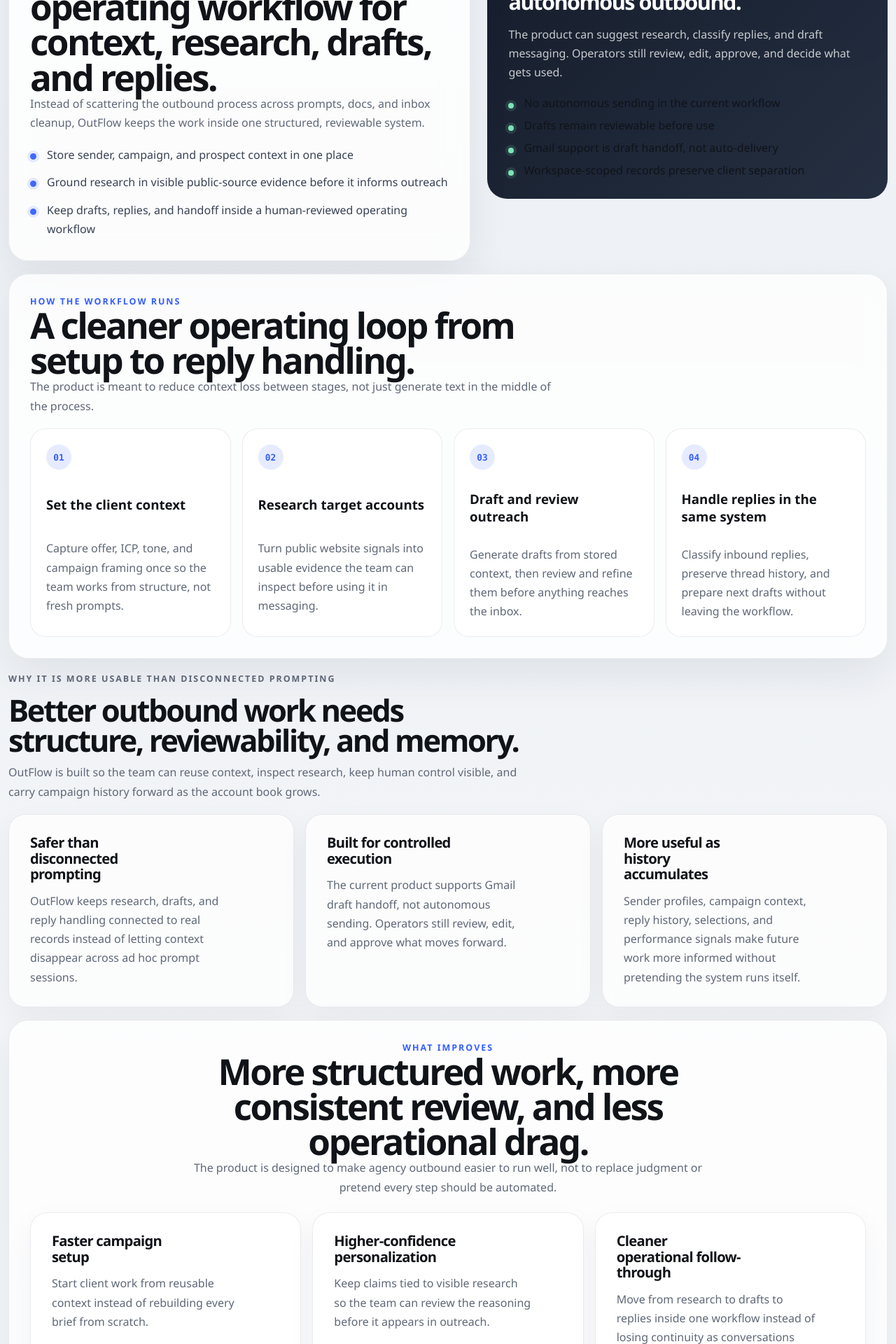
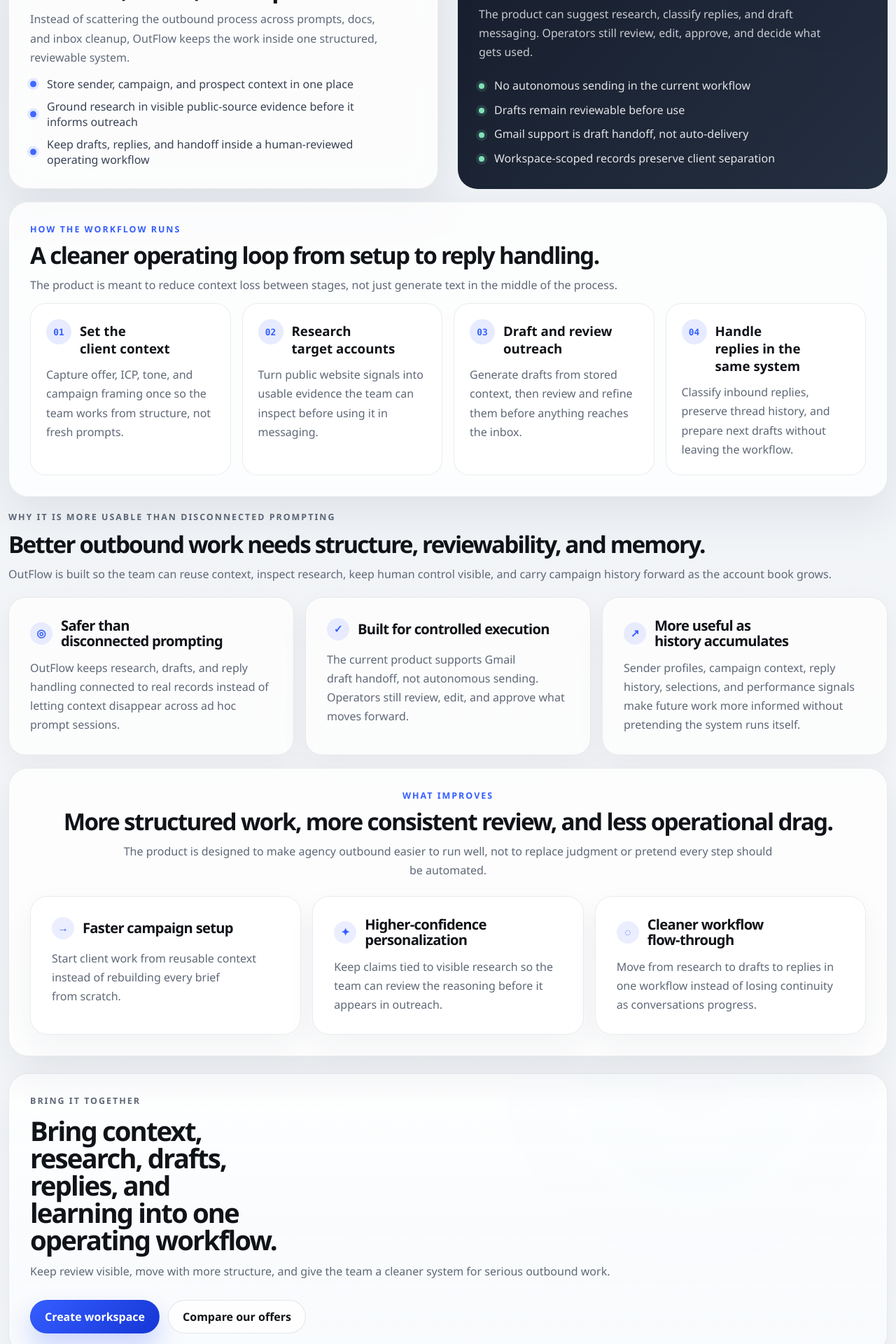
Before and after one commit to tcr430/CEG, a Next.js app in the folder apps/web/: page / in a window 1280 px wide. Shown: the part 1540-3460 px from the top of the page at 70% size. Built offline with nearby package versions, Linux system fonts and the light colour scheme; no server answers.

Commit message:
update landing page

```diff
--- a/apps/web/app/globals.css
+++ b/apps/web/app/globals.css
@@ -3317,12 +3317,14 @@
   line-height: 0.98;
   letter-spacing: -0.055em;
   color: #101318;
+  text-wrap: balance;
 }
 
 .publicSectionIntro p {
   margin: 0;
   color: #5f6877;
   line-height: 1.72;
+  text-wrap: pretty;
 }
 
 .publicSectionIntroCompact {
@@ -3351,7 +3353,7 @@
 
 .publicProblemIntro p:last-child {
   max-width: 62rem;
-  margin-top: 4px;
+  margin-top: 8px;
 }
 
 .publicProblemGrid,
@@ -3380,19 +3382,21 @@
 .publicProofCard h3,
 .publicOutcomeCard h3 {
   margin: 0;
-  max-width: 16ch;
+  max-width: none;
   font-size: 1.26rem;
   line-height: 1.12;
   letter-spacing: -0.035em;
+  text-wrap: balance;
 }
 
 .publicProblemCard p,
 .publicProofCard p,
 .publicOutcomeCard p {
   margin: 0;
-  max-width: 31ch;
+  max-width: none;
   color: #5f6877;
   line-height: 1.7;
+  text-wrap: pretty;
 }
 
 .publicWorkflowGrid {
@@ -3407,7 +3411,20 @@
 
 .publicWorkflowCard {
   display: grid;
-  gap: 10px;
+  gap: 12px;
+  align-content: start;
+}
+
+.publicWorkflowCardHeader {
+  display: flex;
+  align-items: flex-start;
+  gap: 12px;
+}
+
+.publicWorkflowCardHeader h3 {
+  margin: 4px 0 0;
+  flex: 1;
+  text-wrap: balance;
 }
 
 .publicWorkflowIndex {
@@ -3430,7 +3447,13 @@
 }
 
 .publicSolutionSplit {
+  grid-template-columns: repeat(2, minmax(0, 1fr));
+  gap: 28px;
   align-items: start;
+}
+
+.publicSolutionSplit > * {
+  min-height: 100%;
 }
 
 .publicNoteStack,
@@ -3442,6 +3465,8 @@
 }
 
 .publicTrustPanel {
+  display: grid;
+  gap: 12px;
   background:
     linear-gradient(135deg, rgba(17, 24, 39, 0.98), rgba(32, 43, 61, 0.98)),
     radial-gradient(circle at 85% 18%, rgba(53, 93, 255, 0.36), transparent 34%);
@@ -3454,6 +3479,72 @@
 
 .publicTrustPanel p {
   color: rgba(255, 255, 255, 0.76);
+}
+
+.publicSolutionPanel .marketingSectionHeader,
+.publicWorkflowPanel .marketingSectionHeader {
+  max-width: none;
+  display: contents;
+}
+
+.publicOutcomePanel .marketingSectionHeader {
+  display: grid;
+  gap: 12px;
+  justify-items: center;
+  max-width: none;
+}
+
+.publicSolutionPanel .marketingSectionHeader h2,
+.publicTrustPanel h2,
+.publicWorkflowPanel .marketingSectionHeader h2,
+.publicMemoryIntro h2,
+.publicOutcomePanel .marketingSectionHeader h2 {
+  font-size: clamp(1.85rem, 2.6vw, 2.7rem);
+  line-height: 1.02;
+}
+
+.publicSolutionPanel .marketingSectionHeader h2,
+.publicTrustPanel h2,
+.publicWorkflowPanel .marketingSectionHeader h2 {
+  max-width: none;
+  text-wrap: balance;
+}
+
+.publicSolutionPanel .marketingSectionHeader {
+  display: contents;
+}
+
+.publicSolutionPanel .marketingSectionCopy,
+.publicWorkflowPanel .marketingSectionCopy,
+.publicOutcomePanel .marketingSectionCopy {
+  max-width: 60rem;
+}
+
+.publicSolutionPanel {
+  display: grid;
+  gap: 12px;
+}
+
+.publicWorkflowPanel {
+  display: grid;
+  gap: 12px;
+}
+
+.publicSolutionPanel .marketingSectionCopy p,
+.publicWorkflowPanel .marketingSectionCopy p,
+.publicMemoryIntro p,
+.publicOutcomePanel .marketingSectionCopy p {
+  text-wrap: pretty;
+}
+
+.publicSolutionPanel .marketingSectionCopy p {
+  max-width: 42rem;
+}
+
+.publicTrustPanel > p:not(.marketingEyebrow) {
+  margin-top: 2px;
+  max-width: 33rem;
+  text-wrap: pretty;
 }
 
 .publicTrustChecklist,
@@ -3478,16 +3569,21 @@
 .pricingPrincipleList li::before {
   content: "";
   position: absolute;
-  top: 11px;
+  top: 50%;
   left: 0;
   width: 8px;
   height: 8px;
   border-radius: 999px;
+  transform: translateY(-50%);
 }
 
 .publicTrustChecklist li::before {
   background: #7ee2b8;
   box-shadow: 0 0 0 4px rgba(126, 226, 184, 0.14);
+}
+
+.publicTrustChecklist li {
+  color: rgba(255, 255, 255, 0.88);
 }
 
 .publicValueChecklist {
@@ -3495,26 +3591,28 @@
   padding: 0;
   list-style: none;
   display: grid;
-  gap: 12px;
+  gap: 10px;
 }
 
 .publicValueChecklist li {
   position: relative;
   padding-left: 24px;
   color: #384253;
-  line-height: 1.72;
+  line-height: normal;
+  text-wrap: pretty;
 }
 
 .publicValueChecklist li::before {
   content: "";
   position: absolute;
-  top: 11px;
+  top: 50%;
   left: 0;
   width: 9px;
   height: 9px;
   border-radius: 999px;
   background: rgba(53, 93, 255, 0.94);
   box-shadow: 0 0 0 4px rgba(53, 93, 255, 0.12);
+  transform: translateY(-50%);
 }
 
 .publicSignupChecklist li::before,
@@ -3726,6 +3824,41 @@
   gap: 22px;
 }
 
+.publicMemoryIntro {
+  width: min(1180px, 100%);
+}
+
+.publicMemoryIntro h2 {
+  max-width: none;
+  white-space: nowrap;
+}
+
+.publicCardTitleRow {
+  display: flex;
+  align-items: center;
+  gap: 12px;
+}
+
+.publicCardIcon {
+  display: inline-flex;
+  align-items: center;
+  justify-content: center;
+  width: 32px;
+  height: 32px;
+  border-radius: 999px;
+  flex-shrink: 0;
+  background: rgba(53, 93, 255, 0.1);
+  color: #355dff;
+  font-size: 0.95rem;
+  font-weight: 800;
+  line-height: 1;
+}
+
+.publicProofCard .publicCardIcon,
+.publicOutcomeCard .publicCardIcon {
+  margin-top: 1px;
+}
+
 @media (max-width: 1280px) {
   .publicHeroGrid,
   .publicHeroGridWide {
@@ -3883,15 +4016,15 @@
 .publicFooter,
 .publicInfoHero,
 .publicInfoPanel {
-  width: min(1180px, 100%);
+  width: min(1380px, 100%);
   margin: 0 auto;
 }
 
 .publicPreFooterBand {
   display: grid;
-  grid-template-columns: minmax(0, 1fr) auto;
-  gap: 18px;
-  align-items: center;
+  grid-template-columns: minmax(0, 1fr);
+  gap: 22px;
+  align-items: start;
   padding: 28px 30px;
   border: 1px solid rgba(17, 24, 39, 0.08);
   border-radius: 28px;
@@ -3903,26 +4036,30 @@
 
 .publicPreFooterCopy {
   display: grid;
-  gap: 10px;
+  gap: 12px;
+  width: min(1080px, 100%);
 }
 
 .publicPreFooterCopy h2 {
   margin: 0;
-  max-width: 12ch;
-  font-size: clamp(1.95rem, 3.2vw, 3rem);
-  line-height: 1;
+  max-width: 17ch;
+  font-size: clamp(2rem, 3vw, 3rem);
+  line-height: 1.02;
   letter-spacing: -0.05em;
+  text-wrap: balance;
 }
 
 .publicPreFooterCopy p {
   margin: 0;
-  max-width: 44rem;
+  max-width: 56rem;
   color: #5f6877;
   line-height: 1.7;
+  text-wrap: pretty;
 }
 
 .publicPreFooterActions {
-  justify-content: flex-end;
+  justify-content: flex-start;
+  margin-top: 4px;
 }
 
 .publicFooter {
--- a/apps/web/app/page.tsx
+++ b/apps/web/app/page.tsx
@@ -31,33 +31,54 @@
 
 const workflowStages = [
   {
+    key: "set-context",
     label: "Set the client context",
     note: "Capture offer, ICP, tone, and campaign framing once so the team works from structure, not fresh prompts.",
   },
   {
+    key: "research-accounts",
     label: "Research target accounts",
     note: "Turn public website signals into usable evidence the team can inspect before using it in messaging.",
   },
   {
+    key: "draft-review",
     label: "Draft and review outreach",
+    displayLabel: (
+      <>
+        Draft and review
+        <br />
+        outreach
+      </>
+    ),
     note: "Generate drafts from stored context, then review and refine them before anything reaches the inbox.",
   },
   {
+    key: "handle-replies",
     label: "Handle replies in the same system",
+    displayLabel: (
+      <>
+        Handle replies in the
+        <br />
+        same system
+      </>
+    ),
     note: "Classify inbound replies, preserve thread history, and prepare next drafts without leaving the workflow.",
   },
 ];
 
 const proofPillars = [
   {
+    icon: "◎",
     title: "Safer than disconnected prompting",
     body: "OutFlow keeps research, drafts, and reply handling connected to real records instead of letting context disappear across ad hoc prompt sessions.",
   },
   {
+    icon: "✓",
     title: "Built for controlled execution",
     body: "The current product supports Gmail draft handoff, not autonomous sending. Operators still review, edit, and approve what moves forward.",
   },
   {
+    icon: "↗",
     title: "More useful as history accumulates",
     body: "Sender profiles, campaign context, reply history, selections, and performance signals make future work more informed without pretending the system runs itself.",
   },
@@ -65,16 +86,19 @@
 
 const businessOutcomes = [
   {
+    icon: "→",
     title: "Faster campaign setup",
     body: "Start client work from reusable context instead of rebuilding every brief from scratch.",
   },
   {
+    icon: "✦",
     title: "Higher-confidence personalization",
     body: "Keep claims tied to visible research so the team can review the reasoning before it appears in outreach.",
   },
   {
-    title: "Cleaner operational follow-through",
-    body: "Move from research to drafts to replies inside one workflow instead of losing continuity as conversations progress.",
+    icon: "◌",
+    title: "Cleaner workflow flow-through",
+    body: "Move from research to drafts to replies in one workflow instead of losing continuity as conversations progress.",
   },
 ];
 
@@ -224,7 +248,7 @@
 
       <section className="publicSection" id="workflow">
         <div className="publicSplitGrid publicSolutionSplit">
-          <div className="publicPanel">
+          <div className="publicPanel publicSolutionPanel">
             <MarketingSectionHeader
               eyebrow="What OutFlow does"
               title="Give the team one operating workflow for context, research, drafts, and replies."
@@ -262,7 +286,7 @@
       </section>
 
       <section className="publicSection">
-        <div className="publicPanel">
+        <div className="publicPanel publicWorkflowPanel">
           <MarketingSectionHeader
             eyebrow="How the workflow runs"
             title="A cleaner operating loop from setup to reply handling."
@@ -275,11 +299,13 @@
           />
           <div className="publicWorkflowGrid publicWorkflowGridWide">
             {workflowStages.map((stage, index) => (
-              <article key={stage.label} className="publicWorkflowCard">
-                <span className="publicWorkflowIndex">
-                  {String(index + 1).padStart(2, "0")}
-                </span>
-                <h3>{stage.label}</h3>
+              <article key={stage.key} className="publicWorkflowCard">
+                <div className="publicWorkflowCardHeader">
+                  <span className="publicWorkflowIndex">
+                    {String(index + 1).padStart(2, "0")}
+                  </span>
+                  <h3>{stage.displayLabel ?? stage.label}</h3>
+                </div>
                 <p>{stage.note}</p>
               </article>
             ))}
@@ -288,7 +314,7 @@
       </section>
 
       <section className="publicSection" id="memory">
-        <div className="publicSectionIntro publicSectionIntroCompact">
+        <div className="publicSectionIntro publicSectionIntroCompact publicMemoryIntro">
           <p className="marketingEyebrow">Why it is more usable than disconnected prompting</p>
           <h2>Better outbound work needs structure, reviewability, and memory.</h2>
           <p>
@@ -300,7 +326,12 @@
         <div className="publicProofGrid">
           {proofPillars.map((pillar) => (
             <article key={pillar.title} className="publicProofCard">
-              <h3>{pillar.title}</h3>
+              <div className="publicCardTitleRow">
+                <span className="publicCardIcon" aria-hidden="true">
+                  {pillar.icon}
+                </span>
+                <h3>{pillar.title}</h3>
+              </div>
               <p>{pillar.body}</p>
             </article>
           ))}
@@ -323,7 +354,12 @@
           <div className="publicOutcomeGrid">
             {businessOutcomes.map((item) => (
               <article key={item.title} className="publicOutcomeCard">
-                <h3>{item.title}</h3>
+                <div className="publicCardTitleRow">
+                  <span className="publicCardIcon" aria-hidden="true">
+                    {item.icon}
+                  </span>
+                  <h3>{item.title}</h3>
+                </div>
                 <p>{item.body}</p>
               </article>
             ))}
@@ -337,7 +373,7 @@
         description="Keep review visible, move with more structure, and give the team a cleaner system for serious outbound work."
         primaryLabel={primaryLabel}
         primaryHref={primaryHref}
-        secondaryLabel="Compare Starter, Growth, and Enterprise"
+        secondaryLabel="Compare our offers"
         secondaryHref="/pricing"
       />
       <MarketingFooter />
```
